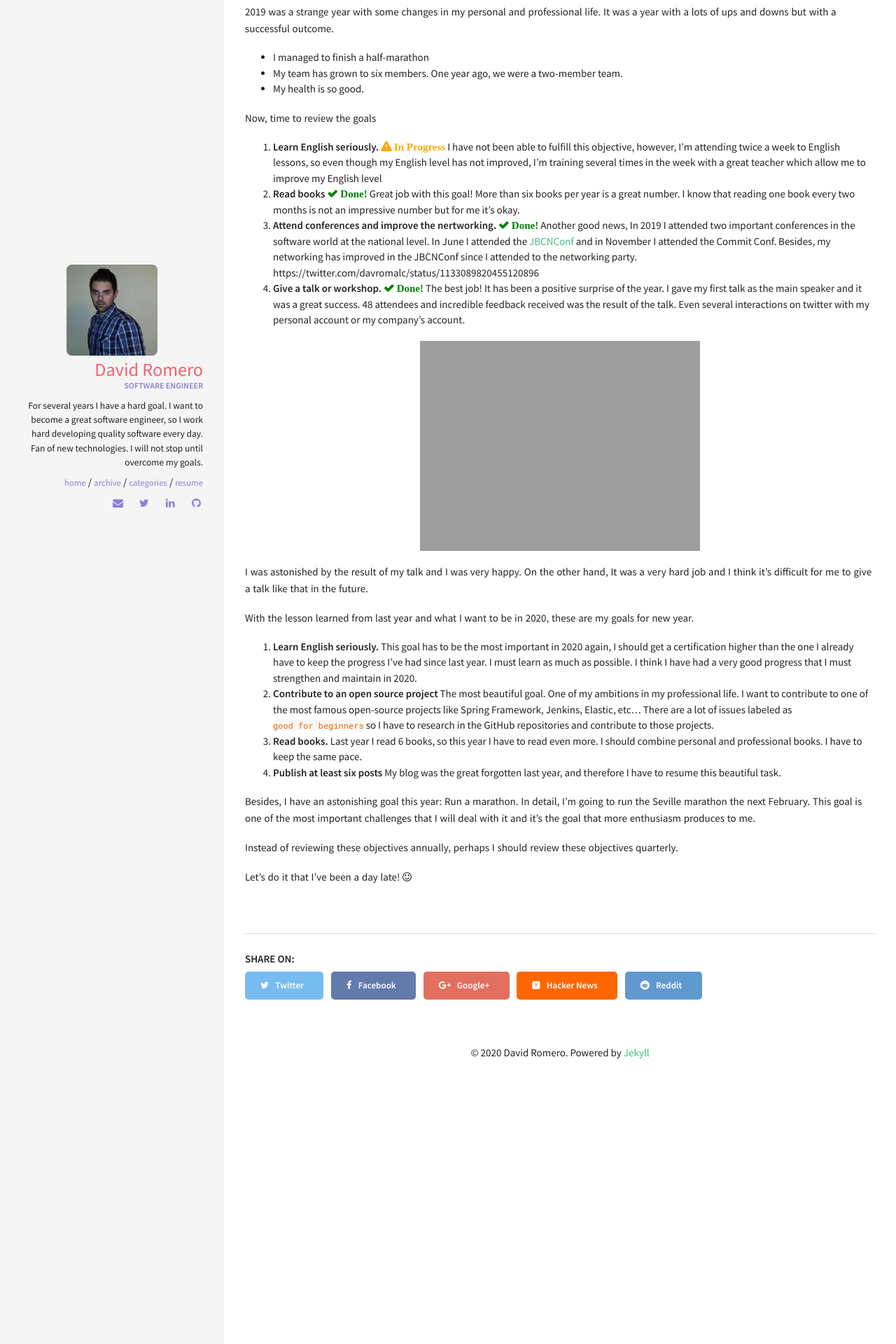
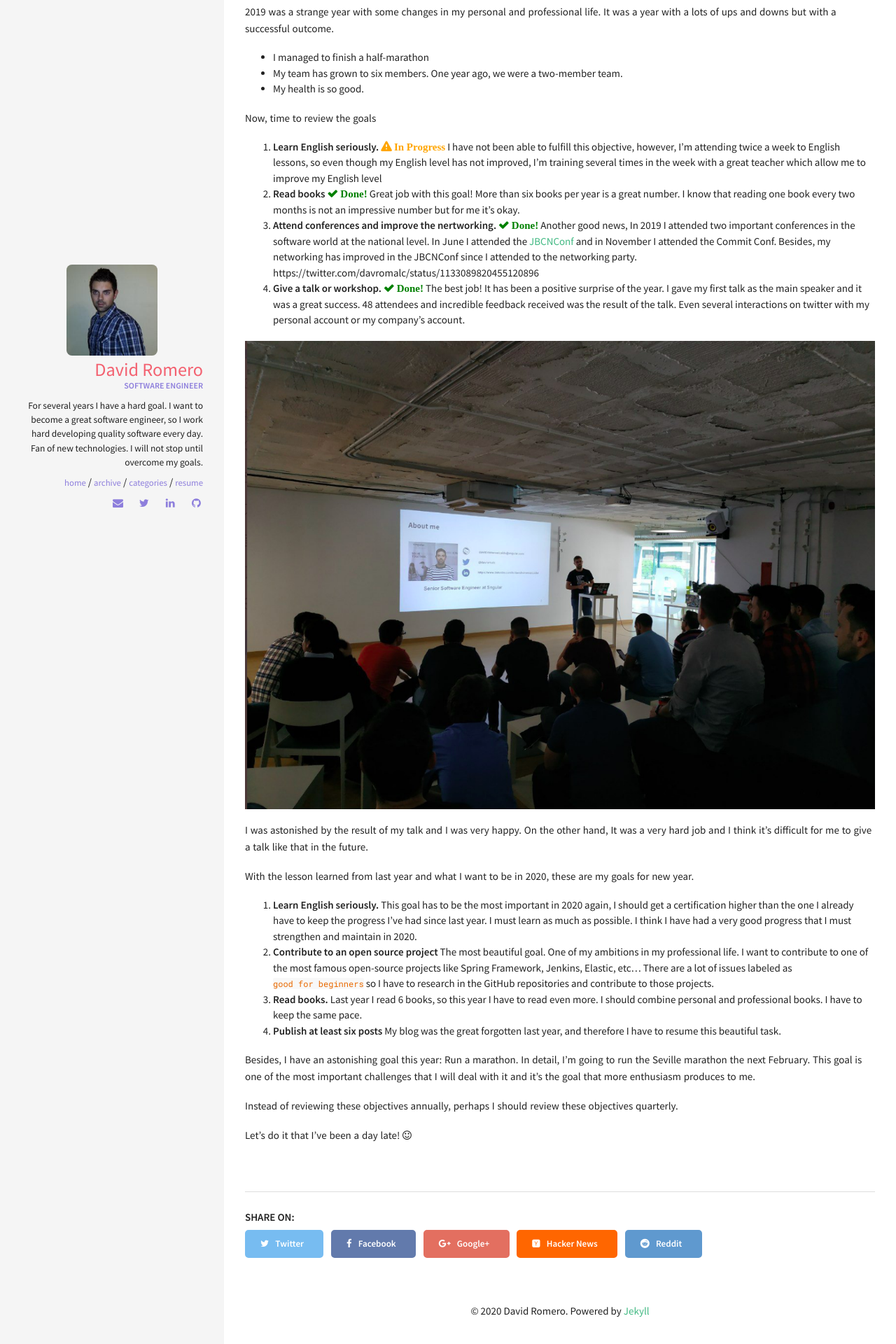
Before and after one commit to david-romero/david-romero.github.io, a Jekyll site: the page built from _posts/2020-01-02-2020-goals.md, in a window 1280 px wide. Shown: the part 741-2661 px from the top of the page at 70% size. Built offline with Jekyll 4.4.1, drawn with Linux system fonts in a browser that asks for light colours.

Commit message:
Fixed img extesion in 2020 goals post

```diff
--- a/_posts/2020-01-02-2020-goals.md
+++ b/_posts/2020-01-02-2020-goals.md
@@ -27,7 +27,7 @@ Now, time to review the goals
 3. **Attend conferences and improve the nertworking.** <i class="fa fa-check" aria-hidden="true" title="Done" style="color: green;font-weight: bold;">&nbsp;Done!</i>  Another good news, In  2019 I attended two important conferences in the software world at the national level. In June I attended the [JBCNConf](https://david-romero.github.io//articles/2019-06/jbcnconf-2019) and in November I attended the Commit Conf. Besides, my networking has improved in the JBCNConf since I attended to the networking party.  https://twitter.com/davromalc/status/1133089820455120896
 4. **Give a talk or workshop.** <i class="fa fa-check" aria-hidden="true" title="Done" style="color: green;font-weight: bold;">&nbsp;Done!</i> The best job!  It has been a positive surprise of the year. I gave my first talk as the main speaker and it was a great success. 48 attendees and incredible feedback received was the result of the talk. Even several interactions on twitter with my personal account or my company's account.
 
-![Kotlin talk]({{ "/img/kotlin-talk.jpg" | absolute_url }})
+![Kotlin talk]({{ "/img/kotlin-talk.png" | absolute_url }})
 
 I was astonished by the result of my talk and I was very happy.  On the other hand, It was a very hard job and I think it's difficult for me to give a talk like that in the future.
 
```
